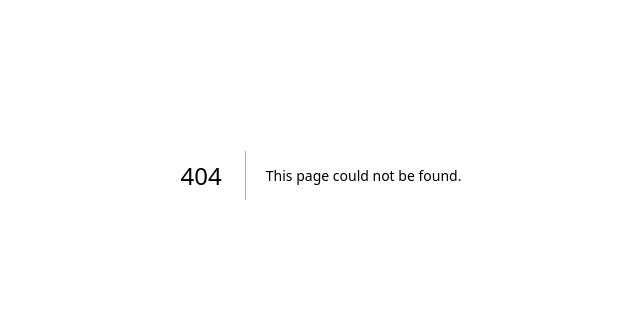
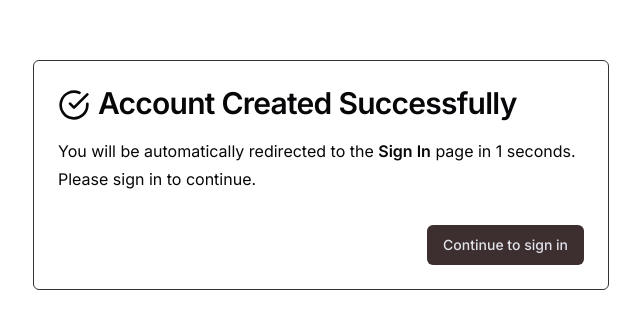
Before and after one commit to Muhammad-RK-Isa/course-cms, a Next.js app: page /sign-up/success in a window 1280 px wide. Before the commit this address had no page. Shown: the part 225-554 px from the top of the page, without its empty margins (319-959 px from the left). Built offline with nearby package versions, Linux system fonts and the light colour scheme; no server answers.

Commit message:
added success page on successful sign up

```diff
--- a/app/(auth)/(routes)/sign-up/page.tsx
+++ b/app/(auth)/(routes)/sign-up/page.tsx
@@ -2,7 +2,7 @@
 
 import { useState } from "react"
 import Image from "next/image"
-import { redirect, useRouter } from "next/navigation"
+import { useRouter } from "next/navigation"
 import Link from "next/link"
 import { signIn } from "next-auth/react"
 import { useForm } from "react-hook-form"
@@ -72,7 +72,7 @@ const SignUpPage = () => {
                     title: "Account created successfully!",
                     description: "Please sign in to continue.",
                 })
-                router.push('/sign-in')
+                router.push('/sign-up/success')
             }
         } catch (error: any) {
             setLoading(false)
--- /dev/null
+++ b/app/(auth)/(routes)/sign-up/success/page.tsx
@@ -0,0 +1,47 @@
+"use client"
+
+import { useEffect, useState } from "react"
+import { useRouter, useSearchParams } from "next/navigation"
+import { CheckCircle } from "lucide-react"
+
+import { Button } from "@/components/ui/button"
+
+const SuccessScreen = () => {
+
+    const router = useRouter()
+    const [count, setCount] = useState<number>(6)
+
+    useEffect(() => {
+        const interval = setInterval(() => {
+            if (count > 0) {
+                setCount(count - 1)
+
+            } else {
+                clearInterval(interval)
+                router.push('/sign-in')
+            }
+
+        }, 1000)
+
+        return () => clearInterval(interval)
+    }, [count])
+
+    return (
+        <div className="border rounded-md p-4 md:p-6 max-w-[23rem] md:max-w-xl">
+            <div className="flex items-start gap-2 mb-4">
+                <CheckCircle className="h-8 w-8 mt-1 box-border block" />
+                <h2 className="scroll-m-20 text-3xl font-semibold tracking-tight transition-colors first:mt-0">
+                    Account Created Successfully
+                </h2>
+            </div>
+            <p className="leading-7">
+                You will be automatically redirected to the <span className="font-semibold">Sign In</span> page in {count} seconds. Please sign in to continue.
+            </p>
+            <div className="flex items-center justify-end mt-8">
+                <Button onClick={() => router.push('/sign-in')} className="w-max">Continue to sign in</Button>
+            </div>
+        </div>
+    )
+}
+
+export default SuccessScreen
--- a/app/api/auth/sign-up/route.ts
+++ b/app/api/auth/sign-up/route.ts
@@ -13,7 +13,7 @@ export async function POST(
         if (!name) return new NextResponse('REQUIRED_FIELD_NAME', { status: 400 })
         if (!email) return new NextResponse('REQUIRED_FIELD_EMAIL', { status: 400 })
 
-        const emailRegex = /^[a-zA-Z0-9._-]+@[a-zA-Z0-9.-]+\.[a-zA-Z]{2,4}$/
+        const emailRegex = /^[a-zA-Z0-9._-]+@[a-zA-Z0-9.-]+\.[a-zA-Z]{2,6}$/
 
         const isValidEmail = emailRegex.test(email)
 
```
